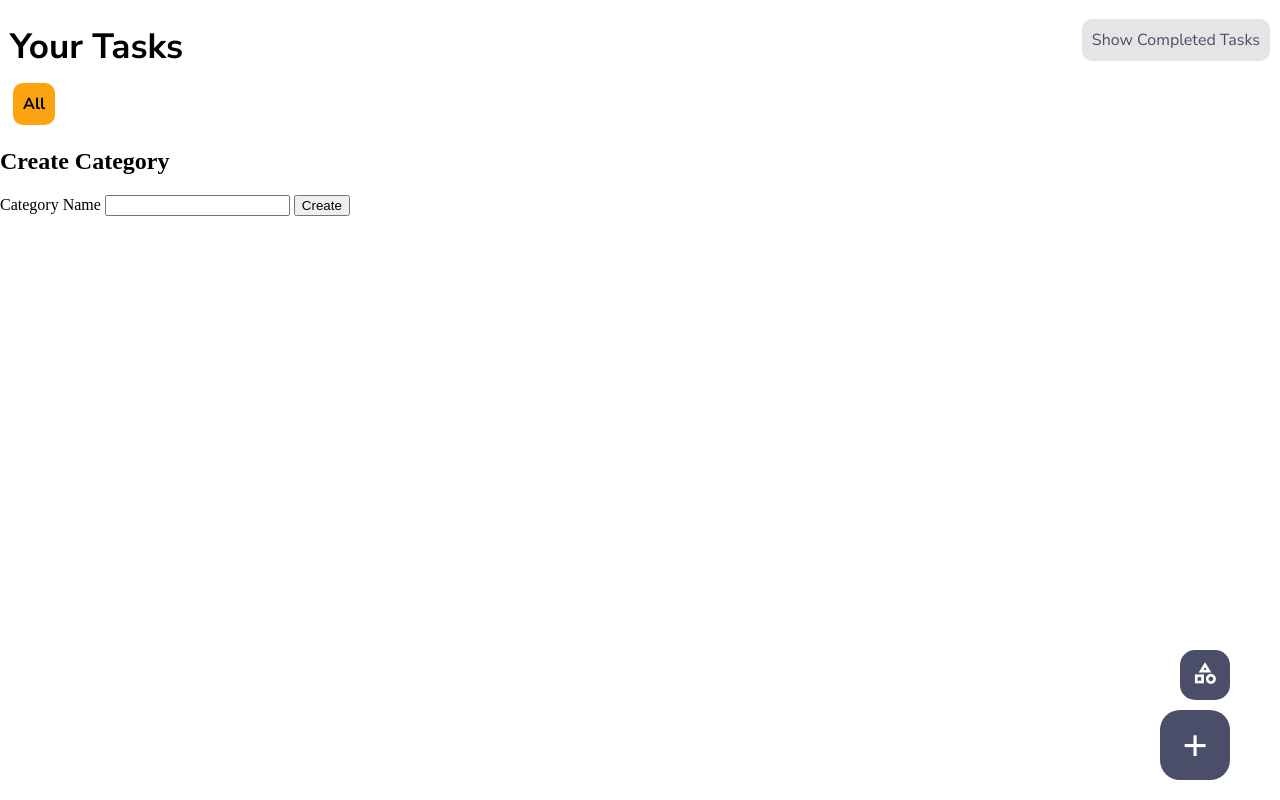
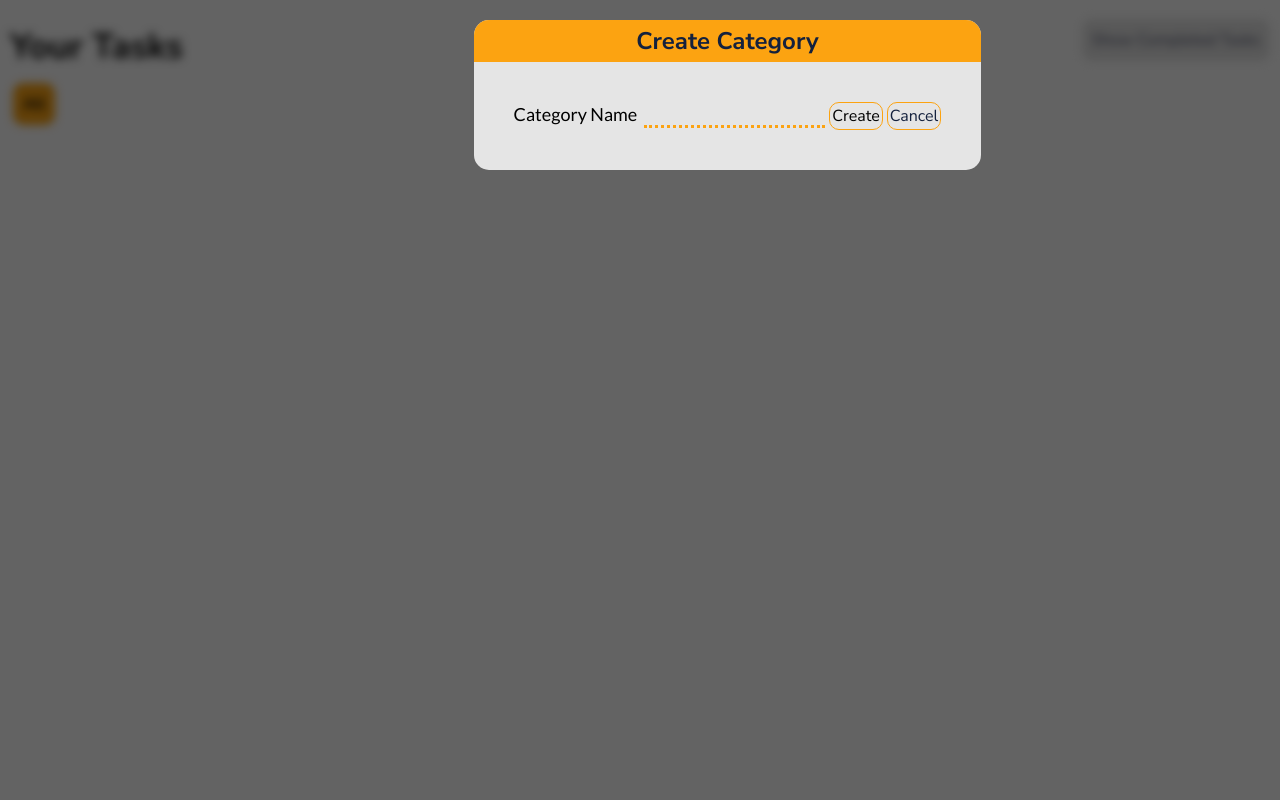
Before and after one commit to iamhimangshude/My-Django-Projects, a Django app: page /create-category/ in a window 1280 px wide. Run offline with Django 5.2, Linux system fonts and the light colour scheme; data that the repository does not hold is empty.

Commit message:
Finished Styling on Create Category
> Added styling on create-category page

> Fixed some minor bugs in home.html and views.py

> Fixed a bug in create_task.css

```diff
--- a/todo_app/static/todo_app/create_category.css
+++ b/todo_app/static/todo_app/create_category.css
@@ -0,0 +1,135 @@
+@import url('https://fonts.googleapis.com/css2?family=Nunito+Sans:ital,opsz,wght@0,6..12,200..1000;1,6..12,200..1000&display=swap');
+@import url('https://fonts.googleapis.com/css2?family=Lato:ital,wght@0,100;0,300;0,400;0,700;0,900;1,100;1,300;1,400;1,700;1,900&display=swap');
+
+html,
+body {
+    margin: 0;
+    padding: 0;
+    box-sizing: border-box;
+}
+
+section#overlay {
+    position: fixed;
+    top: 0;
+    right: 0;
+    left: 0;
+    bottom: 0;
+    height: 100%;
+    width: 100%;
+    background-color: rgba(0, 0, 0, 0.61);
+    z-index: 10;
+}
+
+#create-category {
+    position: fixed;
+    top: 10px;
+    left: 37%;
+    background-color: #e5e5e5;
+    margin: 10px 0 0 0;
+    border-radius: 15px;
+}
+
+#create-category h1 {
+    font-family: 'Nunito Sans', sans-serif;
+    background-color: #FCA311;
+    padding: 5px;
+    color: #14213D;
+    text-align: center;
+    margin: 0;
+    border-top-left-radius: inherit;
+    border-top-right-radius: inherit;
+}
+
+#create-category form {
+    margin: 0 auto;
+    padding: 40px;
+
+}
+
+#create-category form input[type=text] {
+    border: none;
+    border-bottom: 3px dotted #FCA311;
+    background-color: transparent;
+}
+
+#create-category form input[type=text]:focus {
+    border: none;
+    outline: none;
+    border-bottom: 3px solid #FCA311;
+    background-color: transparent;
+}
+
+#create-category span {
+    font-family: 'Lato', sans-serif;
+    font-size: 18px;
+    margin-right: 3px;
+    margin-bottom: 0;
+    margin-top: 0;
+}
+
+
+button[type=submit] {
+    font-family: 'Nunito Sans', sans-serif;
+    background-color: transparent;
+    border: 1px solid #FCA311;
+    padding: 2px;
+    font-size: 16px;
+    border-radius: 10px;
+}
+
+#cancel-btn {
+    font-family: 'Nunito Sans', sans-serif;
+    display: inline-block;
+    padding: 2px;
+    border: 1px solid #FCA311;
+    border-radius: 10px;
+}
+
+#cancel-btn a {
+    text-decoration: none;
+    color: #14213D;
+}
+
+#cancel-btn:hover {
+    background-color: #d1d0d0;
+}
+
+button[type=submit]:hover {
+    background-color: #d1d0d0;
+    cursor: pointer;
+}
+
+.errorlist {
+    list-style: none;
+    color: red;
+    font-family: 'Lato', sans-serif;
+    border: 1px solid red;
+    padding: 2px;
+    border-radius: 10px;
+}
+
+.errorlist li {
+    font-size: 16px;
+    text-align: center;
+
+}
+
+.error {
+    color: red;
+}
+
+
+
+header,
+#categories,
+#task-list {
+    filter: blur(5px);
+}
+
+#add-task {
+    display: none !important;
+}
+
+#add-category {
+    display: none;
+}
--- a/todo_app/static/todo_app/create_task.css
+++ b/todo_app/static/todo_app/create_task.css
@@ -109,7 +109,6 @@ div#overlay {
 
 .create-task-items input:focus {
     font-family: 'Lato', sans-serif;
-    height: 10px;
     background-color: transparent;
     border-bottom: 2px solid #FCA311;
     border-top: none;
--- a/todo_app/templates/todo_app/create_category.html
+++ b/todo_app/templates/todo_app/create_category.html
@@ -1,22 +1,28 @@
 {% extends "base.html" %}
+{% load static %}
 
 {% block title %}
 Create Category
 {% endblock title %}
 
+{% block css_files %}
+    <link rel="stylesheet" href="{% static 'todo_app/create_category.css' %}">
+{% endblock css_files %}
+
 {% block content %}
     {% include "todo_app/home.html" %}
-    <section>
+    <section id="overlay">
         <div id="create-category" class="card">
             <h1>Create Category</h1>
             <form method="POST">
                 {% csrf_token %}
                 {% for field in form %}
-                {{ field.label }}
+                <span {% if field.errors %}class="error"{% endif %}>{{ field.label }}</span>
                 {{ field }}
                 {{ field.errors }}
                 {% endfor %}
                 <button type="submit">Create</button>
+                <div id="cancel-btn"><a href="{% url 'home' %}">Cancel</a></div>
             </form>
         </div>
     </section>
--- a/todo_app/templates/todo_app/home.html
+++ b/todo_app/templates/todo_app/home.html
@@ -21,8 +21,8 @@ Todo App
     <section id="categories">
         <div class="scrollmenu">
             <a href="{% url 'home' %}" {% if slug == None %}class="background-yellow"{% endif %}>All</a>
-            {% for cat in categories %}
-                <a href="{% url "home"  cat.cat_name %}" class="{% if slug == cat.cat_name %}background-yellow{% endif %}">{{ cat.cat_name }}</a>
+            {% for cate in categories %}
+                <a href="{% url "home"  cate.cat_id %}" {% if slug == cate.cat_name %}class="background-yellow"{% endif %}>{{ cate.cat_name }}</a>
             {% endfor %}
         </div>
     </section>
--- a/todo_app/views.py
+++ b/todo_app/views.py
@@ -20,11 +20,11 @@ def home(request, slug=None):
         )
 
     if slug != None and slug != "completed":
-        task_list = Category.objects.get(cat_name=slug).category.filter(
+        task_list = Category.objects.get(cat_id=slug).category.filter(
             is_completed=False
         )
         context["tasks"] = task_list
-        context["slug"] = slug
+        context["slug"] = Category.objects.get(cat_id=slug).cat_name
 
     if slug == "completed":
         task_list = Tasks.objects.filter(is_completed=True)
```
